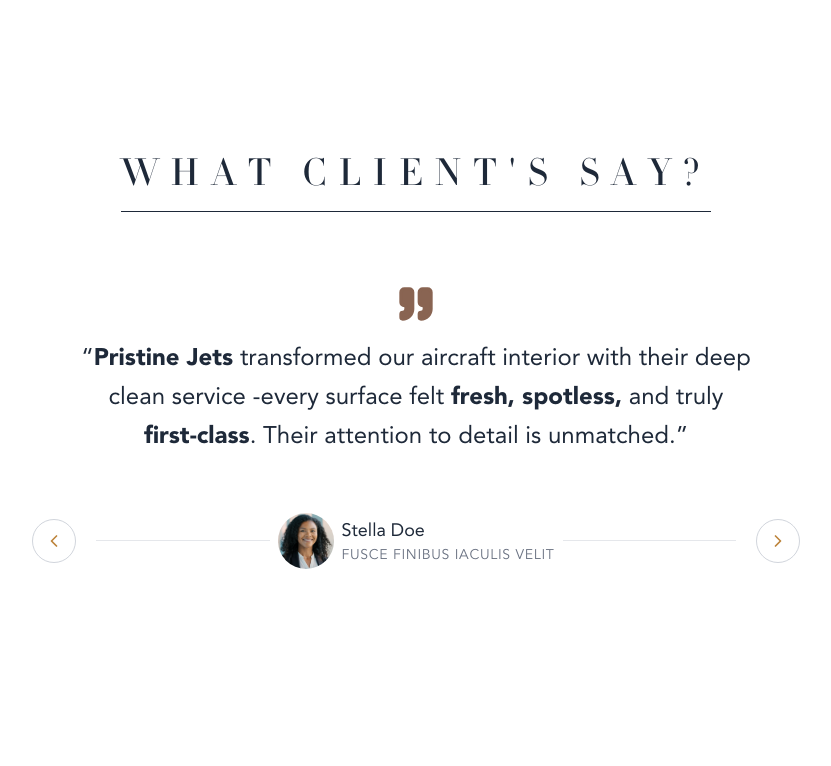
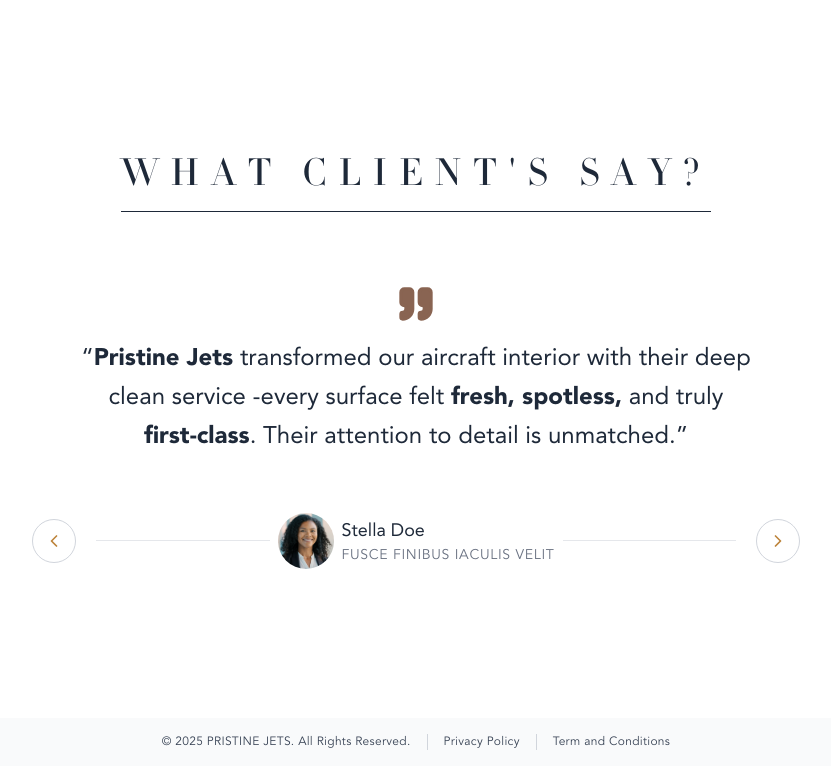
Before and after one commit to ZanePristinejets/PristineJets, a Next.js app: page / in a window 1280 px wide. Shown: the part 2506-3272 px from the top of the page, without its empty margins (224-1055 px from the left). Before the commit the page ends 3224 px from the top, so only its background shows below. Built offline with nearby package versions, Linux system fonts and the light colour scheme.

Commit message:
added footer

```diff
--- a/src/app/layout.tsx
+++ b/src/app/layout.tsx
@@ -2,6 +2,7 @@
 import localFont from "next/font/local";
 import "./globals.css";
 import Header from "@/components/Header";
+import Footer from "@/components/Footer";
 
 const avenir = localFont({
   src: [
@@ -40,6 +41,7 @@
       <body className={`${avenir.variable} ${didot.variable}`}>
         <Header />
         {children}
+        <Footer />
       </body>
     </html>
   );
--- /dev/null
+++ b/src/components/Footer/index.tsx
@@ -0,0 +1,21 @@
+export default function Footer() {
+  return (
+    <footer className="w-full bg-gray-50 text-gray-700">
+      <div className="mx-auto max-w-screen-xl px-6 py-4">
+        <div className="w-full flex items-center justify-center text-xs tracking-wide">
+          <div className="flex items-center gap-4">
+            <span><span aria-label="Copyright" title="Copyright" className="inline-block align-middle">&copy;</span> 2025 PRISTINE JETS. All Rights Reserved.</span>
+            <span aria-hidden className="block h-4 w-px bg-gray-300" />
+            <a href="#" className="hover:text-[#bd843b] transition-all duration-200">
+              Privacy Policy
+            </a>
+            <span aria-hidden className="block h-4 w-px bg-gray-300" />
+            <a href="#" className="hover:text-[#bd843b] transition-all duration-200">
+              Term and Conditions
+            </a>
+          </div>
+        </div>
+      </div>
+    </footer>
+  );
+}
```
